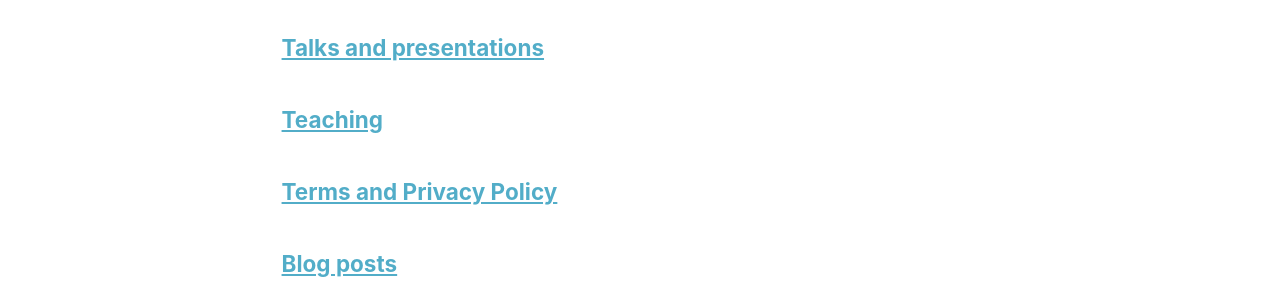
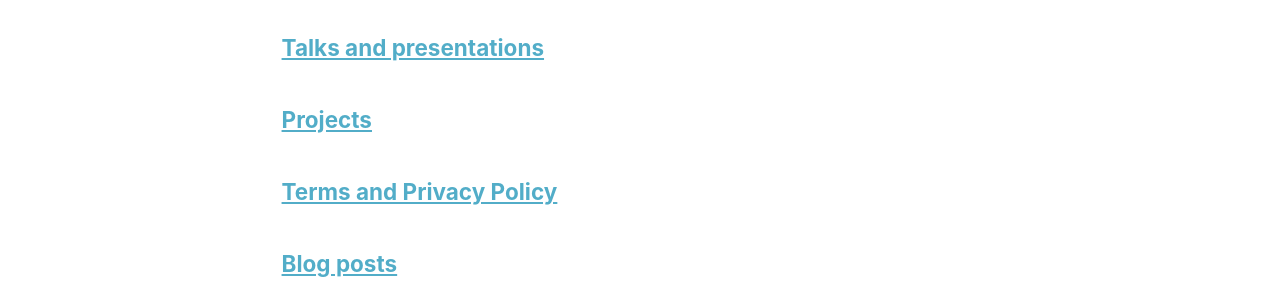
Before and after one commit to TongXuneng/TongXuneng.github.io, a Jekyll site: the page built from _pages/page-archive.html, in a window 1280 px wide and 900 px high, scrolled down 901 px. Shown: the part 344-644 px from the top of the window. Built offline with Jekyll 4.4.1, drawn with Linux system fonts in a browser that asks for light colours; a script bundle is joined from its source files by our own code; library files that are not in the unit come from our copies.

Commit message:
Update teaching.html

```diff
--- a/_pages/teaching.html
+++ b/_pages/teaching.html
@@ -1,12 +1,12 @@
 ---
 layout: archive
-title: "Teaching"
-permalink: /teaching/
+title: "Projects"
+permalink: /project/
 author_profile: true
 ---
 
 {% include base_path %}
 
-{% for post in site.teaching reversed %}
+{% for post in site.project reversed %}
   {% include archive-single.html %}
 {% endfor %}
```
